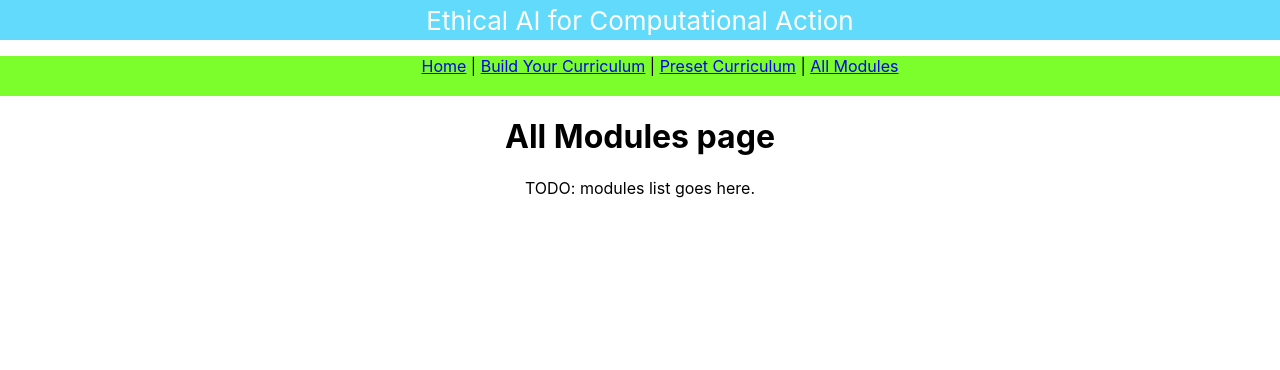
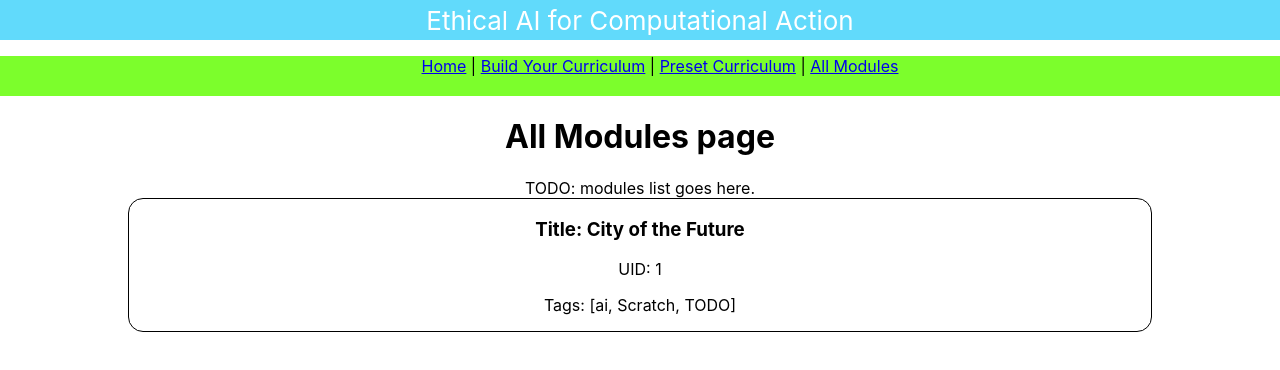
Before and after one commit to brandonwang15/meng-sandwich-app, a React (Create React App) app: page /all in a window 1280 px wide. Shown: the top 370 px of the page. Built offline with nearby package versions, Linux system fonts and the light colour scheme.

Commit message:
Start thinking about how to represent modules.

```diff
--- /dev/null
+++ b/src/components/modules/Sandwich.css
@@ -0,0 +1,6 @@
+.Sandwich-container {
+    border-radius: 15px;
+    border:1px solid black;
+    margin-left: 10%;
+    margin-right: 10%;
+}
--- a/src/components/modules/Sandwich.js
+++ b/src/components/modules/Sandwich.js
@@ -1,8 +1,16 @@
-export default function Sandwich() {
-    return (
-        <div>
-            Hello I'm sandwich.
-        </div>
+import React, { Component } from 'react';
+import './Sandwich.css';
 
-    )
+class Sandwich extends React.Component {
+    render() {
+        return (
+            <div className="Sandwich-container" >
+                <h3>Title: {this.props.title}</h3>
+                <p>UID: {this.props.uid}</p>
+                <p>Tags: {this.props.tags.toString()}</p>
+            </div>
+        )
+    }
 }
+
+export default Sandwich;
--- a/src/components/pages/AllModules.js
+++ b/src/components/pages/AllModules.js
@@ -1,4 +1,6 @@
 import React, { Component } from "react";
+import Sandwich from '../modules/Sandwich';
+
 class AllModules extends React.Component {
     render() {
         return (
@@ -6,6 +8,13 @@ class AllModules extends React.Component {
                 <h1>All Modules page</h1>
                 <div>
                     TODO: modules list goes here.
+
+                    <Sandwich
+                        uid="1"
+                        title="City of the Future"
+                        tags="[ai, Scratch, TODO]"
+                        />
+
                 </div>
             </>
         )
--- /dev/null
+++ b/src/resources/modules/test.json
@@ -0,0 +1,5 @@
+{
+    "uid": 1,
+    "title": "Cities of the Future",
+    "tags": ["algorithms", "Scratch", "plugged"],
+}
```
